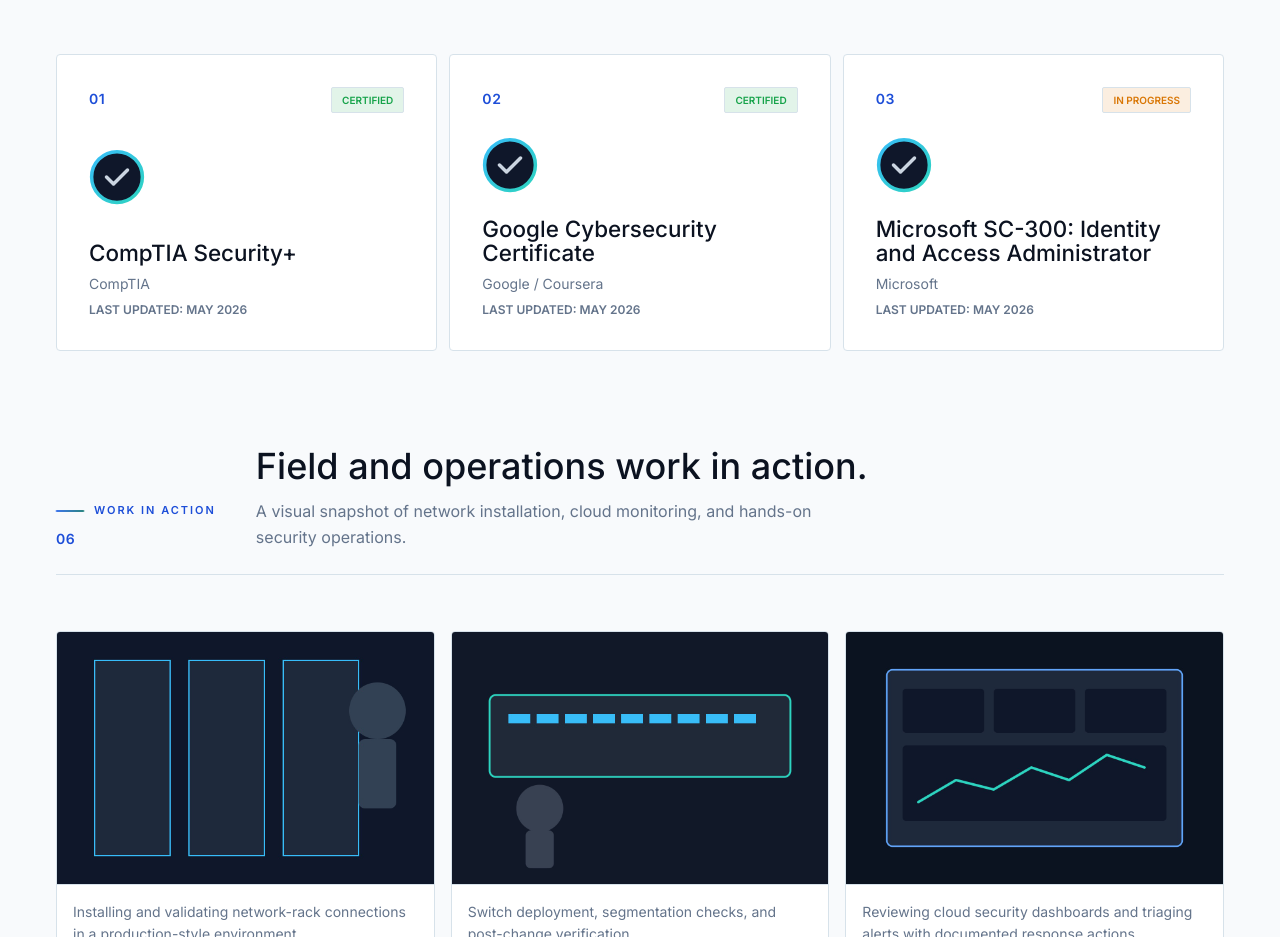
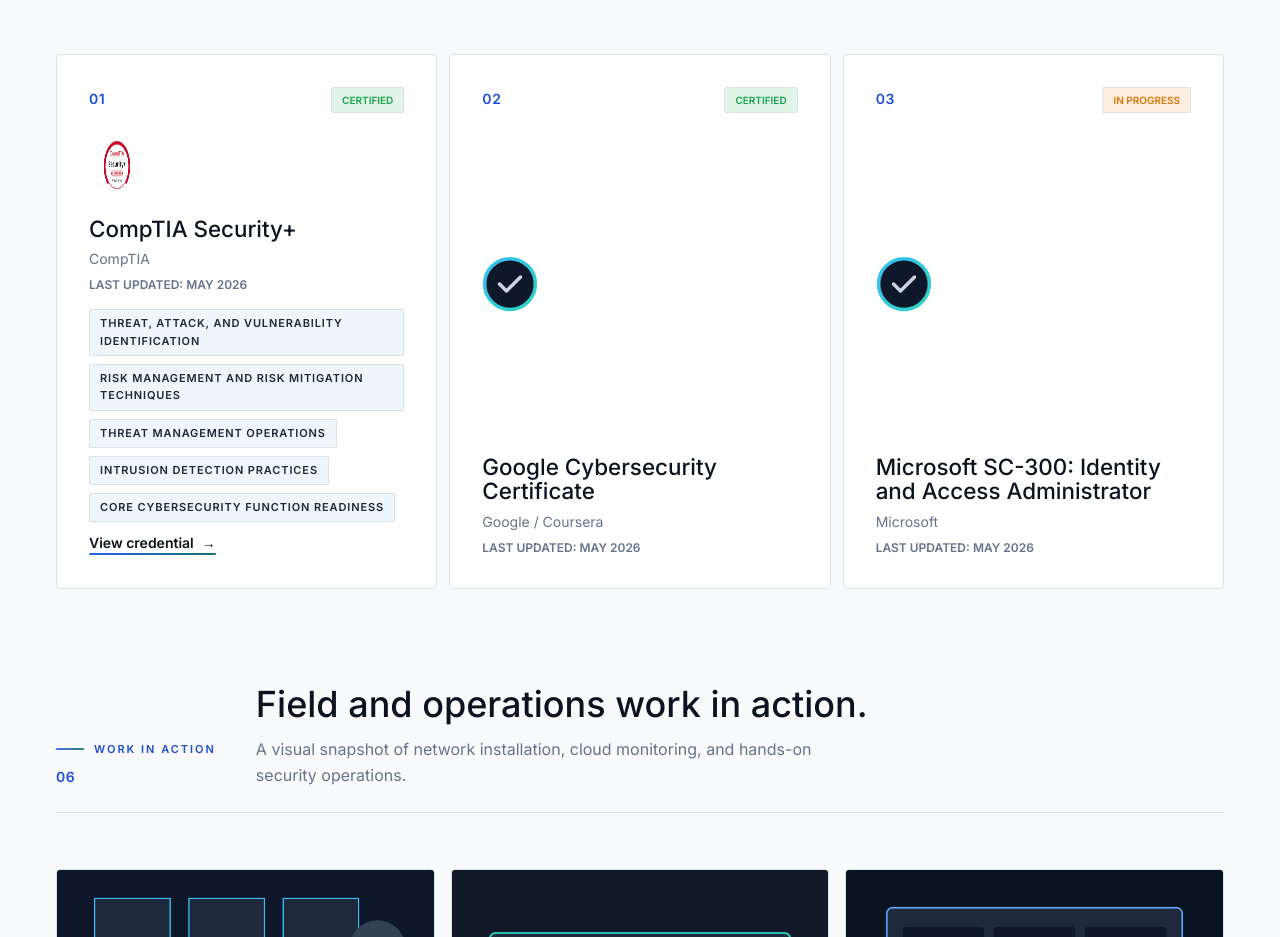
Before and after one commit to Ngenzipack/portfolio, a Next.js app: page / in a window 1280 px wide. Shown: the part 6100-7037 px from the top of the page. Built offline with nearby package versions, Linux system fonts and the light colour scheme; no server answers.

Commit message:
Add Credly CompTIA badge image and mapped Security+ skills

```diff
--- a/src/app/about/page.tsx
+++ b/src/app/about/page.tsx
@@ -123,6 +123,28 @@ export default function AboutPage() {
                   <p className="text-xs font-semibold uppercase tracking-[0.14em] text-[var(--muted-foreground)]">
                     Last updated: {credential.lastUpdated ?? "May 2026"}
                   </p>
+                  {credential.acquiredSkills?.length ? (
+                    <ul className="flex flex-wrap gap-2 pt-2">
+                      {credential.acquiredSkills.map((skill) => (
+                        <li key={skill} className="tag-chip">
+                          {skill}
+                        </li>
+                      ))}
+                    </ul>
+                  ) : null}
+                  {credential.credentialUrl ? (
+                    <a
+                      href={credential.credentialUrl}
+                      target="_blank"
+                      rel="noopener noreferrer"
+                      className="editorial-link text-sm"
+                    >
+                      <span>View credential</span>
+                      <span aria-hidden className="arrow">
+                        &rarr;
+                      </span>
+                    </a>
+                  ) : null}
                 </div>
               </article>
             </StaggerItem>
--- a/src/app/page.tsx
+++ b/src/app/page.tsx
@@ -422,6 +422,28 @@ export default function Home() {
                   <p className="text-xs font-semibold uppercase tracking-[0.14em] text-[var(--muted-foreground)]">
                     Last updated: {credential.lastUpdated ?? "May 2026"}
                   </p>
+                  {credential.acquiredSkills?.length ? (
+                    <ul className="flex flex-wrap gap-2 pt-2">
+                      {credential.acquiredSkills.map((skill) => (
+                        <li key={skill} className="tag-chip">
+                          {skill}
+                        </li>
+                      ))}
+                    </ul>
+                  ) : null}
+                  {credential.credentialUrl ? (
+                    <a
+                      href={credential.credentialUrl}
+                      target="_blank"
+                      rel="noopener noreferrer"
+                      className="editorial-link text-sm"
+                    >
+                      <span>View credential</span>
+                      <span aria-hidden className="arrow">
+                        &rarr;
+                      </span>
+                    </a>
+                  ) : null}
                 </div>
               </article>
             </StaggerItem>
--- a/src/app/resume/page.tsx
+++ b/src/app/resume/page.tsx
@@ -162,6 +162,28 @@ export default function ResumePage() {
                         {credential.status ?? "Certified"}
                       </Badge>
                     </div>
+                    {credential.acquiredSkills?.length ? (
+                      <ul className="flex flex-wrap gap-2">
+                        {credential.acquiredSkills.map((skill) => (
+                          <li key={skill} className="tag-chip">
+                            {skill}
+                          </li>
+                        ))}
+                      </ul>
+                    ) : null}
+                    {credential.credentialUrl ? (
+                      <a
+                        href={credential.credentialUrl}
+                        target="_blank"
+                        rel="noopener noreferrer"
+                        className="editorial-link text-sm"
+                      >
+                        <span>View credential</span>
+                        <span aria-hidden className="arrow">
+                          &rarr;
+                        </span>
+                      </a>
+                    ) : null}
                   </li>
                 ))}
               </ul>
--- a/src/lib/content.ts
+++ b/src/lib/content.ts
@@ -84,6 +84,8 @@ export type Credential = {
   status?: string;
   lastUpdated?: string;
   badgeIcon: string;
+  credentialUrl?: string;
+  acquiredSkills?: string[];
 };
 
 export type CaseStudy = {
@@ -721,7 +723,16 @@ export const credentials: Credential[] = [
     issuer: "CompTIA",
     status: "Certified",
     lastUpdated: "May 2026",
-    badgeIcon: "/images/badge-icon.svg",
+    badgeIcon: "/images/comptia-security-plus-credly.png",
+    credentialUrl:
+      "https://www.credly.com/badges/d215b8e4-3f70-4885-9ca8-91583c0b7b5a",
+    acquiredSkills: [
+      "Threat, attack, and vulnerability identification",
+      "Risk management and risk mitigation techniques",
+      "Threat management operations",
+      "Intrusion detection practices",
+      "Core cybersecurity function readiness",
+    ],
   },
   {
     name: "Google Cybersecurity Certificate",
```
Also changed, not shown: public/images/comptia-security-plus-credly.png (added).
